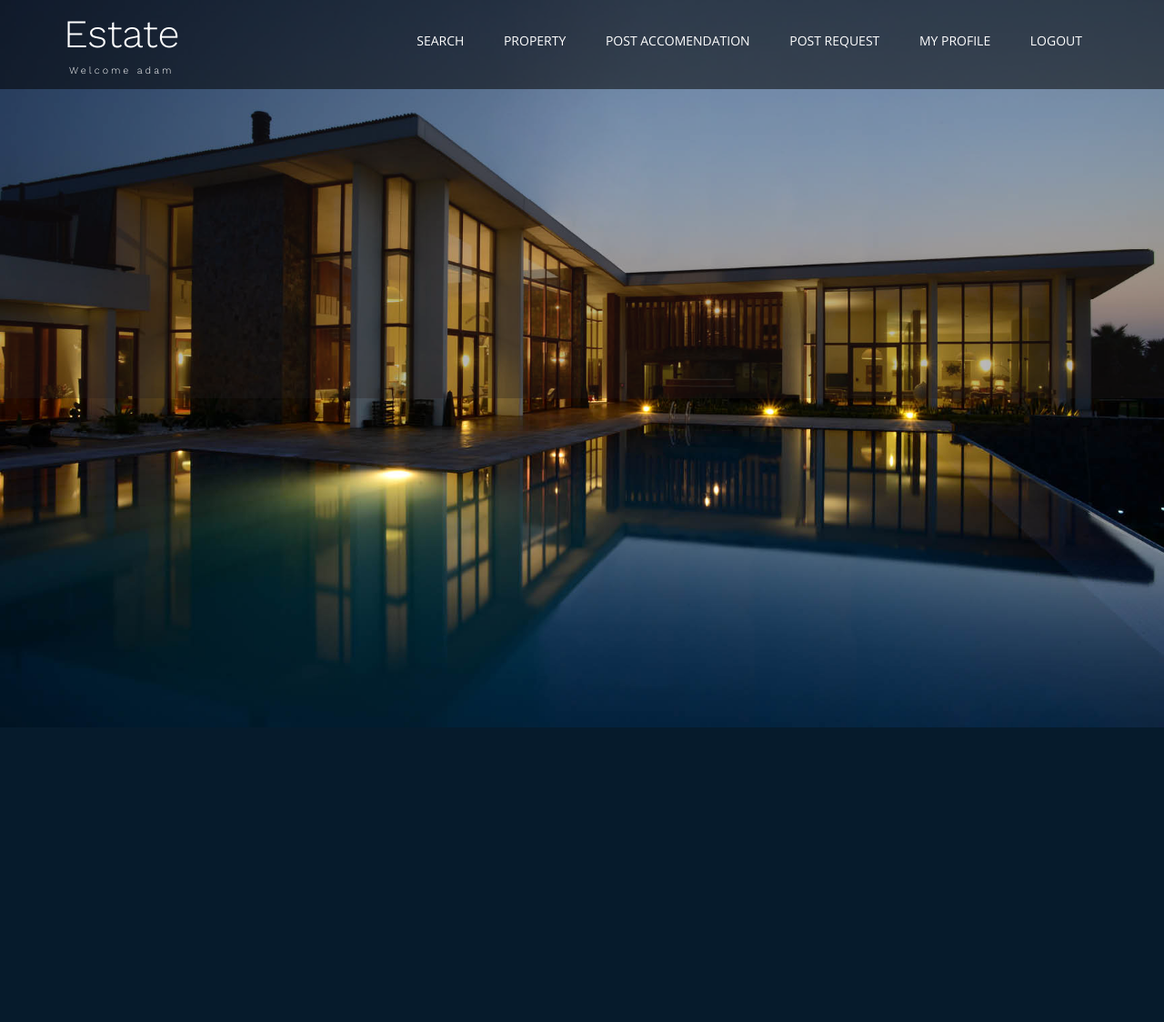
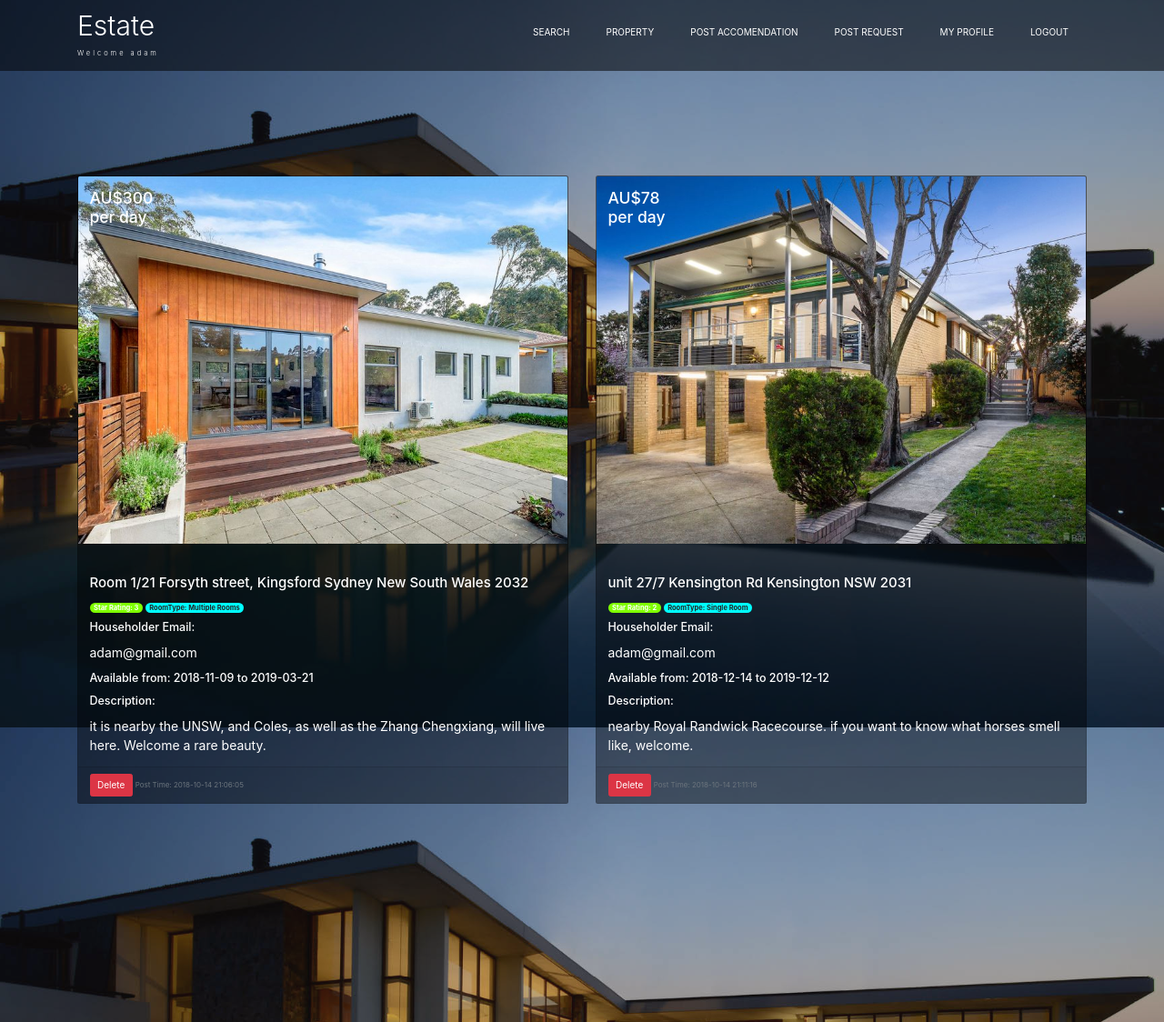
Before and after one commit to Alwaysproblem/COMP9900-proj, a Flask app: page /my_postings in a window 1280 px wide. Shown: the top 1124 px of the page at 91% size. Before the commit the page ends 800 px from the top, so only its background shows below. Run offline with Flask 2, Linux system fonts and the light colour scheme; a user stored in the database is signed in; data comes from the database, SQL or seed files in the repository; both versions use the stored data as it was after the commit; some libraries are stand-ins or nearby versions.

Commit message:
add delete function

```diff
--- a/project.py
+++ b/project.py
@@ -380,11 +380,7 @@ def comd_gen(Pform, Image_dir):
     RoomType = Pform.RoomType.data
     Star = Pform.Star.data
     CheckIn = Pform.check_in_date.data
-    # CheckIn = '/'.join(str(CheckIn).split("-")[1:] + str(CheckIn).split("-")[0:1])
-
     CheckOut = Pform.check_out_date.data
-    # CheckOut = '/'.join(str(CheckOut).split("-")[1:] + str(CheckOut).split("-")[0:1])
-
     Price = Pform.Price.data
     Description = Pform.Description.data.strip()
 
@@ -458,7 +454,6 @@ def showAll():
 @app.route("/show")
 # @login_required
 def show():
-    # print(current_user.ID)
     conn = sqlite3.connect("small.db")
     cur = conn.cursor()
     keys = [
@@ -536,7 +531,45 @@ def ShowBooking():
 @app.route('/my_postings', methods=['GET', 'POST'])
 @login_required
 def my_postings():
-    return render_template('my_postings.html', title='my_postings')
+    House_ID = request.args.get('HouseID')
+    showNum = 3
+    conn = sqlite3.connect("small.db")
+    cur = conn.cursor()
+    if House_ID != None:
+        # print(f" the house ID :{House_ID}")
+        pic_path = cur.execute(f"SELECT Image FROM hotel WHERE HouseID = '{House_ID}';")
+        pic_path = list(pic_path)
+        print(pic_path)
+        if pic_path != []:
+            os.remove(pic_path[0][0][1:])
+            cur.execute(f"DELETE FROM hotel WHERE HouseID = '{House_ID}';")
+            conn.commit()
+
+    keys = [
+        "UserID",
+        "UserEmail",
+        "HouseID",
+        "RoomNo",
+        "Street",
+        "Suburb",
+        "State",
+        "Postcode",
+        "RoomType",
+        "Star",
+        "CheckIn",
+        "CheckOut",
+        "Price",
+        "Description",
+        "Image",
+        "Post_time",
+        "Booking_state",
+        "Full_address"
+    ]
+    info_tuples = cur.execute(f"""SELECT * FROM hotel where userid = {current_user.ID} order by price desc limit {showNum};""")
+    # info_tuples = cur.execute(f"""SELECT * FROM hotel where booking = 'False';""")
+    posts = [tupletodict(keys, tup) for tup in info_tuples]
+    conn.close()
+    return render_template('my_postings.html', title='my_postings', posts=posts)
 
 
 ##################Yongxi End#################
--- a/templates/my_postings.html
+++ b/templates/my_postings.html
@@ -1,6 +1,43 @@
 {% extends "base.html" %}
-{% import 'bootstrap/wtf.html' as wtf %}
+
+{% block beforehead %}
+    <link rel="stylesheet" href="https://stackpath.bootstrapcdn.com/bootstrap/4.1.3/css/bootstrap.min.css" integrity="sha384-MCw98/SFnGE8fJT3GXwEOngsV7Zt27NXFoaoApmYm81iuXoPkFOJwJ8ERdknLPMO" crossorigin="anonymous">
+{% endblock %}
+
 {% block body_contents %}
+<div class="card-deck" style="padding-top: 5%">
+    {% for post in posts %}
+        <div class="card" style="width: 30rem; background-color: rgba(0, 0, 0, 0.404); color: white">
+            <img class="card-img-top" src="{{post.Image}}">
+            <div class="card-img-overlay" style="color: rgb(255, 255, 255); height: 10%;">
+                <h3 class="card-title">AU${{ post.Price }}<br>per day</h3>
+            </div>
+            <div class="card-body" style="padding-top:5%">
+                {% if current_user.is_authenticated %}
+                <p class="card-title"> <h4>{{post.Full_address}}</h4> </p>
+                {% endif %}
 
+                <span class="badge badge-pill badge-dark" style="background-color:chartreuse">Star Rating: {{post.Star}}</span>
+                <span class="badge badge-pill badge-light" style="background-color:aqua">RoomType: {{post.RoomType}}</span>
+
+                {% if current_user.is_authenticated %}
+                    <p class="card-title"><h5>Householder Email:</h5></p>
+                    <p class="card-text">{{post.UserEmail}}</p>
+                {% endif %}
+
+                <p class="card-title">
+                    <h5>Available from: {{post.CheckIn}} to {{post.CheckOut}}<h5>
+                </p>
+                <p class="card-title"><h5>Description:</h5></p>
+                <p class="card-text">{{post.Description}}</p>
+            </div>
+            <div class="card-footer">
+                <a href="/my_postings?HouseID={{post.HouseID}}" class="btn btn-danger">Delete</a>
+                <small class="text-muted">Post Time: {{post.Post_time}}</small>
+                <!-- <small class="text-muted">Post by: {{current_user.username}}</small> -->
+            </div>
+        </div>
+    {% endfor %}
+</div>
 
 {% endblock %}
--- a/templates/showBooking.html
+++ b/templates/showBooking.html
@@ -43,7 +43,7 @@
                                     {% else %}
                                     <li><a href="/add" class="scroll" data-hover="About">Post accomendation</a></li>
                                     <li><a href="/request" class="scroll" data-hover="Agents">Post request</a></li>
-                                    <li><a href="/edit_profile" class="scroll" data-hover="Agents"> Edit Profile</a></li>
+                                    <li><a href="/profile" class="scroll" data-hover="Agents">My Profile</a></li>
                                     <li><a href="/logout" class="scroll" data-hover="Agents">Logout</a></li>
                                     {% endif %}
                                 </ul>
```
Also changed, not shown: small.db.
